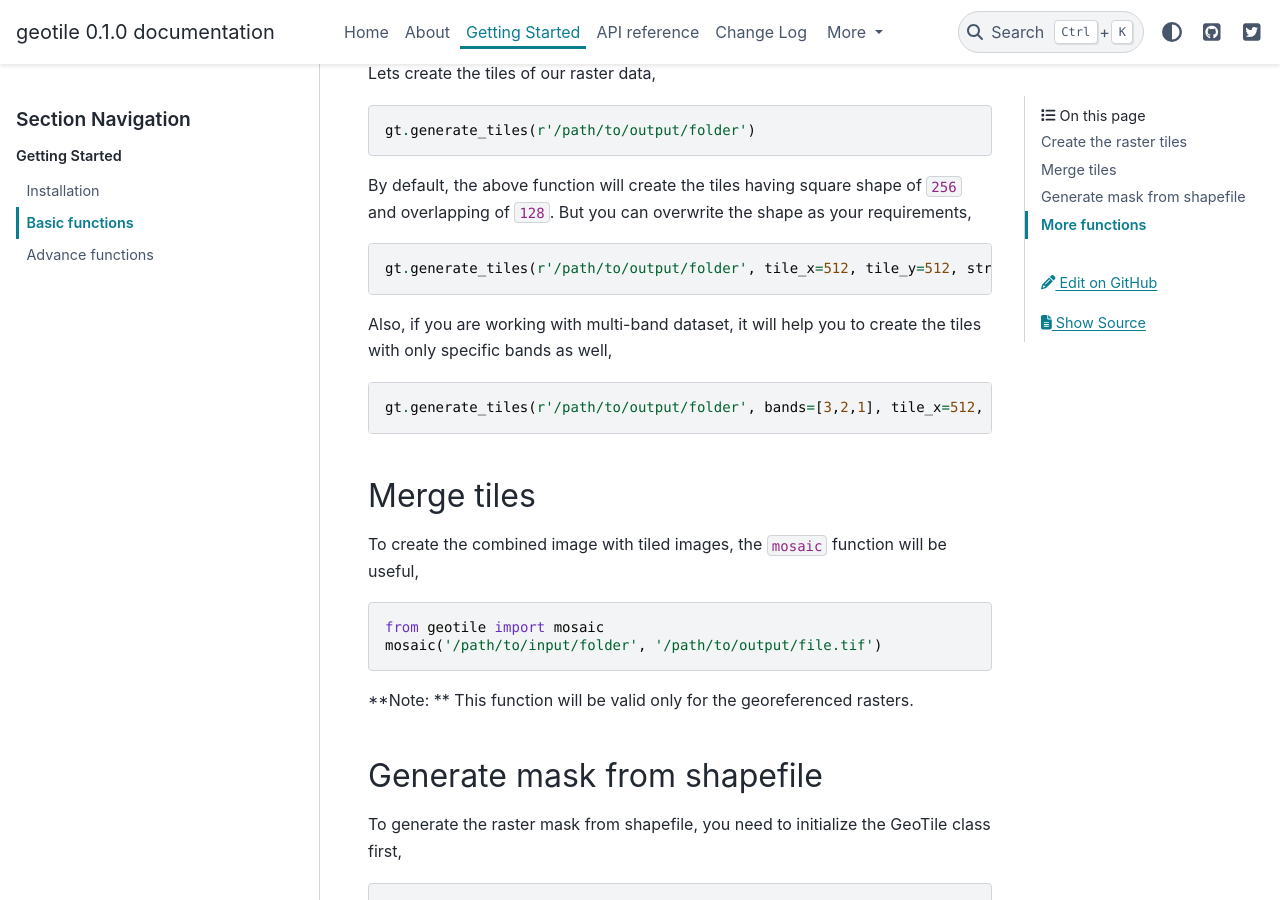
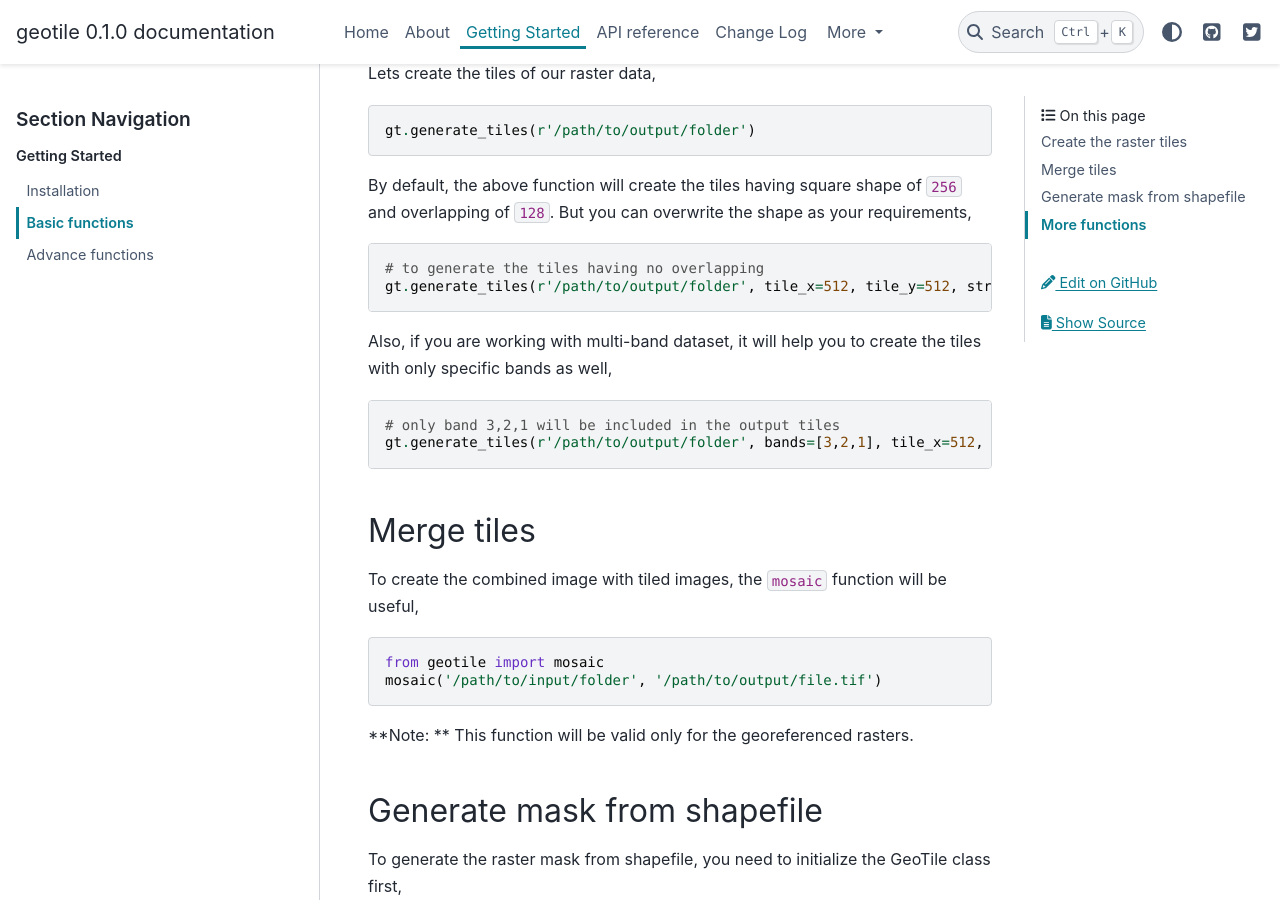
Before and after one commit to osgeonepal/geotile, a Sphinx documentation site: the page built from docs/source/pages/basic.md, in a window 1280 px wide and 900 px high, scrolled down 502 px. Built offline with Sphinx 7.4.7 and the PyData theme 0.15.4, drawn with Linux system fonts in a browser that asks for light colours.

Commit message:
docs updated

````diff
--- a/docs/source/pages/basic.md
+++ b/docs/source/pages/basic.md
@@ -20,12 +20,14 @@
 By default, the above function will create the tiles having square shape of `256` and overlapping of `128`. But you can overwrite the shape as your requirements,
 
 ```python
-gt.generate_tiles(r'/path/to/output/folder', tile_x=512, tile_y=512, stride_x=0, stride_y=0)
+# to generate the tiles having no overlapping
+gt.generate_tiles(r'/path/to/output/folder', tile_x=512, tile_y=512, stride_x=512, stride_y=512)
 ```
 
 Also, if you are working with multi-band dataset, it will help you to create the tiles with only specific bands as well,
 
 ```python
+# only band 3,2,1 will be included in the output tiles
 gt.generate_tiles(r'/path/to/output/folder', bands=[3,2,1], tile_x=512, tile_y=512, stride_x=0, stride_y=0)
 ```
 
````
Also changed, not shown: 1 other file.
